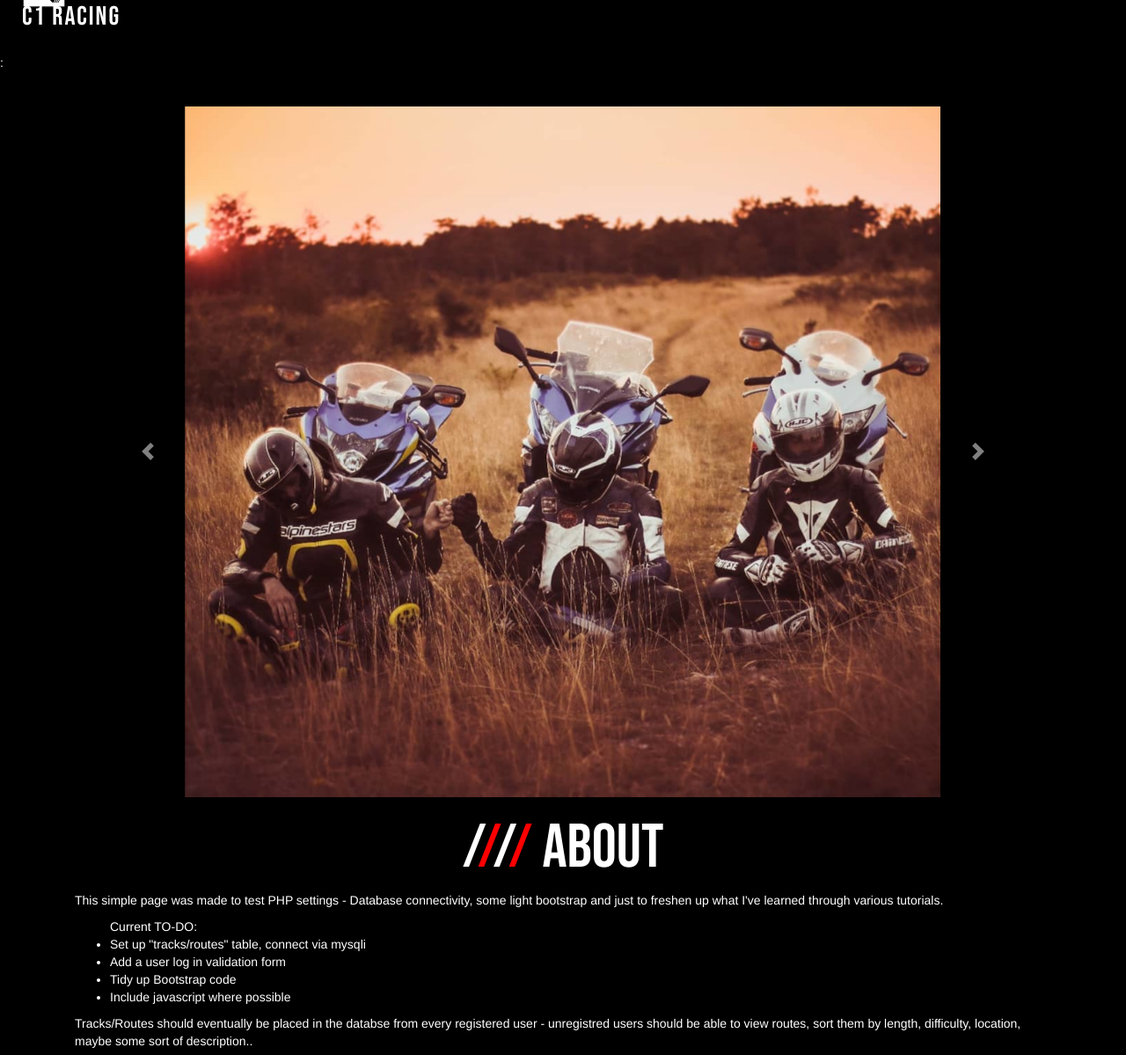
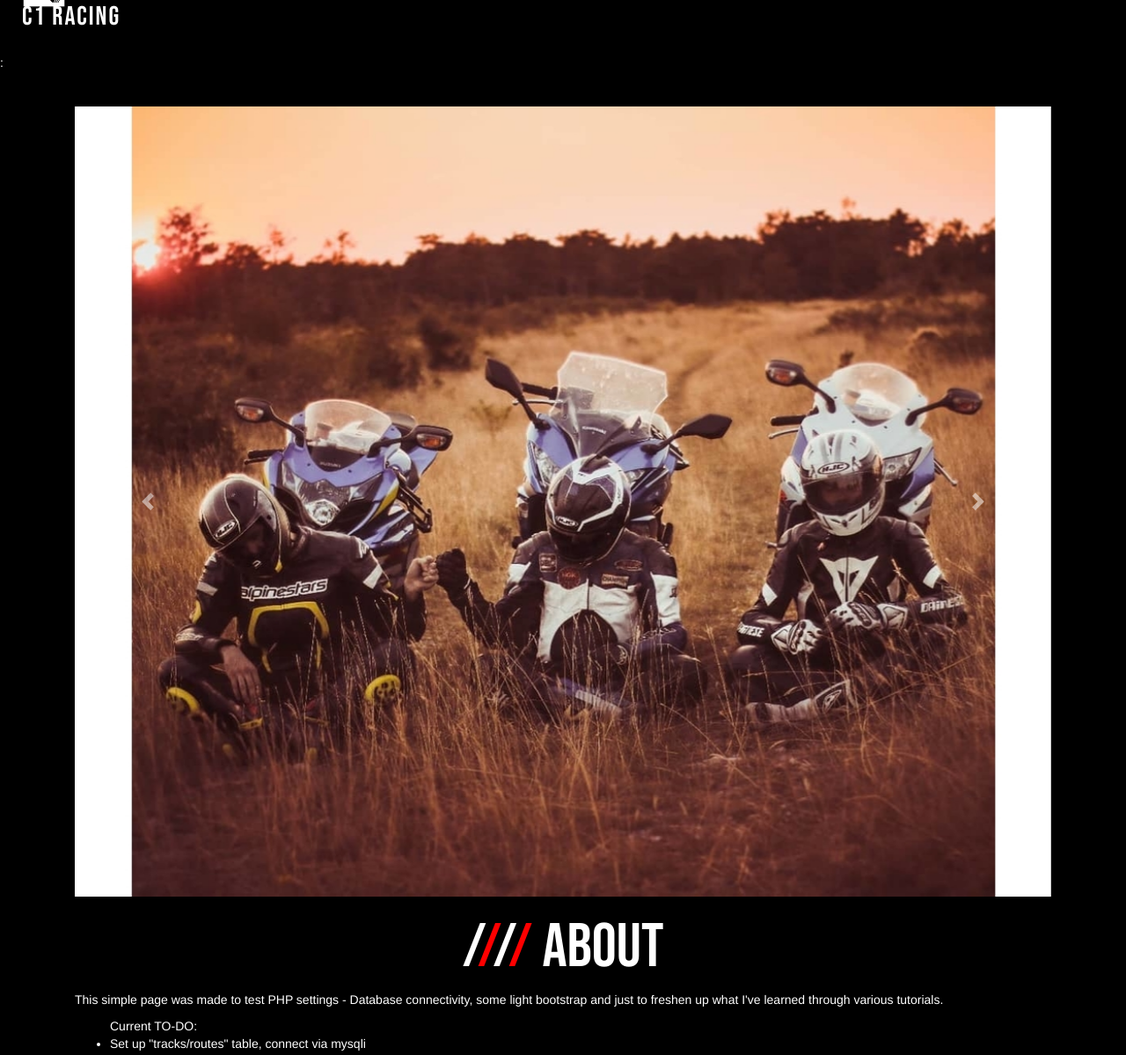
Before and after one commit to Hnnx/CRacing, a PHP site: page / in a window 1280 px wide. Shown: the top 1199 px of the page at 88% size. Run offline with PHP 8.4, Linux system fonts and the light colour scheme; some libraries are stand-ins or nearby versions.

Commit message:
resize placeholder imgs +member cards

```diff
--- a/inc/carousel.php
+++ b/inc/carousel.php
@@ -2,13 +2,13 @@
   <div class="carousel slide" id="frontCarousel" data-ride="carousel">
     <div class="carousel-inner">
       <div class="carousel-item active">
-        <img src="img/editC1.png" alt="" class="d-block w-100" alt="carouselIMG1">
+        <img src="img/c1ow.jpg" alt="" class="d-block w-100" alt="carouselIMG1">
       </div>
       <div class="carousel-item">
-        <img src="img/editC2.png" alt="" class="d-block w-100" alt="carouselIMG2">
+        <img src="img/c2.jpg" alt="" class="d-block w-100" alt="carouselIMG2">
       </div>
       <div class="carousel-item">
-        <img src="img/editC3.png" alt="" class="d-block w-100" alt="carouselIMG3">
+        <img src="img/c3ow.jpg" alt="" class="d-block w-100" alt="carouselIMG3">
       </div>
     </div>
     <a href="#frontCarousel" class="carousel-control-prev" role="button" data-slide="prev">
```
Also changed, not shown: img/c1ow.jpg (added), img/c3ow.jpg (added), img/editC1.png (deleted), img/editC2.png (deleted), img/editC3.png (deleted).
